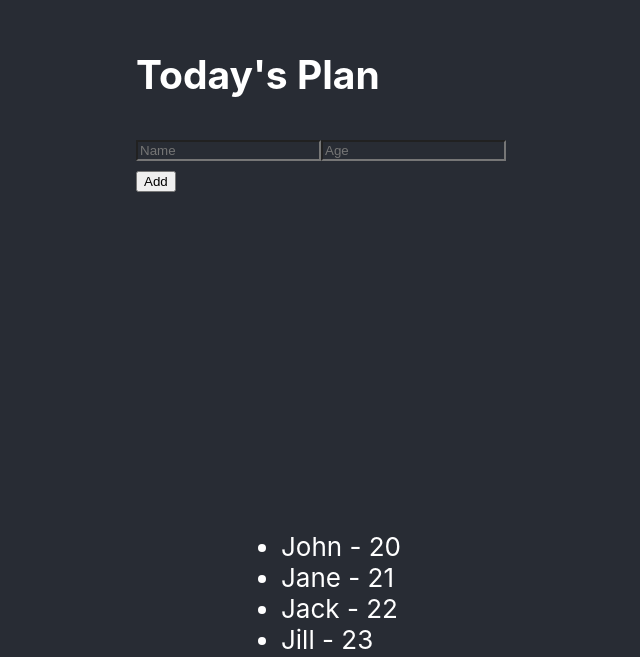
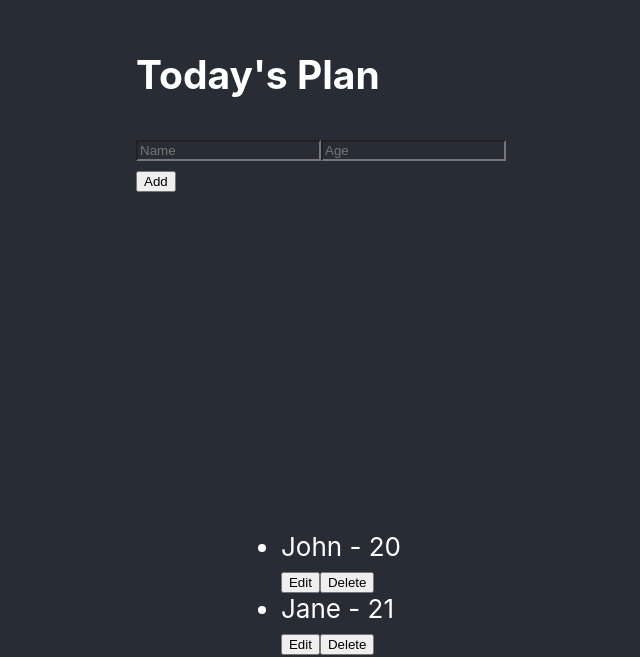
Before and after one commit to FaizanKhanDev/reduxexercise, a React (Create React App) app: page / in a window 1280 px wide. Shown: the part 295-952 px from the top of the page, without its empty margins (319-959 px from the left). Built offline with nearby package versions, Linux system fonts and the light colour scheme.

Commit message:
FIXED: creating Student

```diff
--- a/src/features/students/StudentForm.jsx
+++ b/src/features/students/StudentForm.jsx
@@ -20,13 +20,13 @@ function StudentForm() {
               <div className="row">
                 <div className="col-9">
                   <input type="text"
-                  value={student.name}
+                  value={name}
                   onChange={(e) => setName(e.target.value)}
                    className="form-control"
                   placeholder="Name"  />
 
 
-                  <input type="number" value={student.age}  className="form-control"
+                  <input type="number" value={age}  className="form-control"
                    placeholder="Age"
                    onChange={(e) => setAge(e.target.value)}
                      />
--- a/src/features/students/StudentList.jsx
+++ b/src/features/students/StudentList.jsx
@@ -3,24 +3,27 @@ import React from 'react'
 // import { useSelector, useDispatch } from 'react-redux';
 // import { decrement, increment } from './CounterSlice';
 import { useState } from 'react';
-import {useSelector, useDispatch} from 'react-redux';
+import { useSelector, useDispatch } from 'react-redux';
+import { getStudentById } from './StudentSlice';
 
 
 export default function StudentList() {
     const dispatch = useDispatch();
-    const studentList =  useSelector((state) =>  state.student.studentsList);
-    // const count = useSelector((state) =>  state.counter.count);
-    // const dispatch = useDispatch();
+    const studentList = useSelector((state) => state.student.studentsList);
 
     return (
         <div>
             <ul className="list-group">
                 {
                     studentList.map((student) => {
-                            return  (
-
+                        return (
+                            <div  key={student.id}>
                                 <li className="list-group-item"
-                                key={student.id}>  {student.name} - {student.age} </li>
+                                   >  {student.name} - {student.age}
+                                </li>
+                                <button onClick={() => dispatch(getStudentById(student))}>Edit</button>
+                                <button>Delete</button>
+                            </div>
 
                         )
                     })
--- a/src/features/students/StudentSlice.js
+++ b/src/features/students/StudentSlice.js
@@ -50,7 +50,7 @@ const studentSlice = createSlice({
             },
 
             getStudentById:(state, actions) => {
-
+                    console.log("actions.payload",JSON.stringify(actions.payload));
             },
             updateStudent:(state, actions) => {
 
```
Lines whose indentation alone changed are shown as unchanged.
